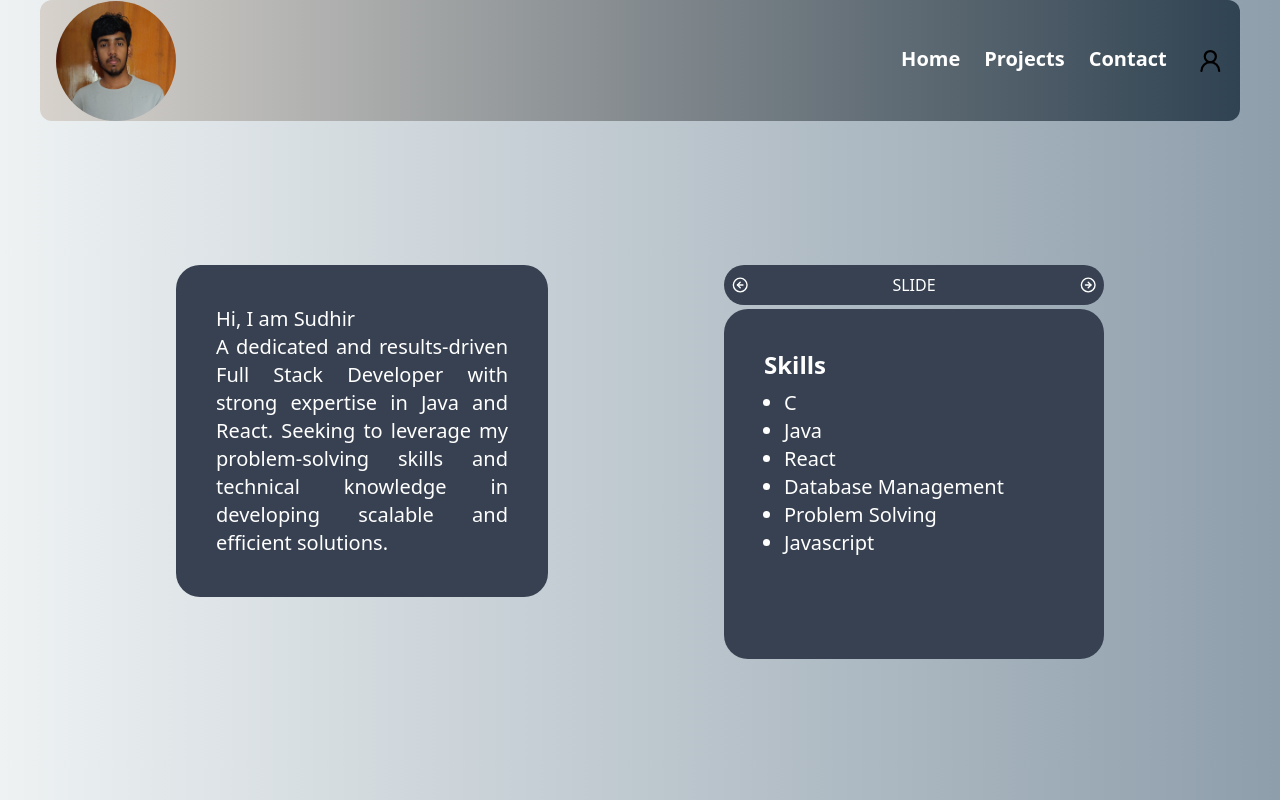
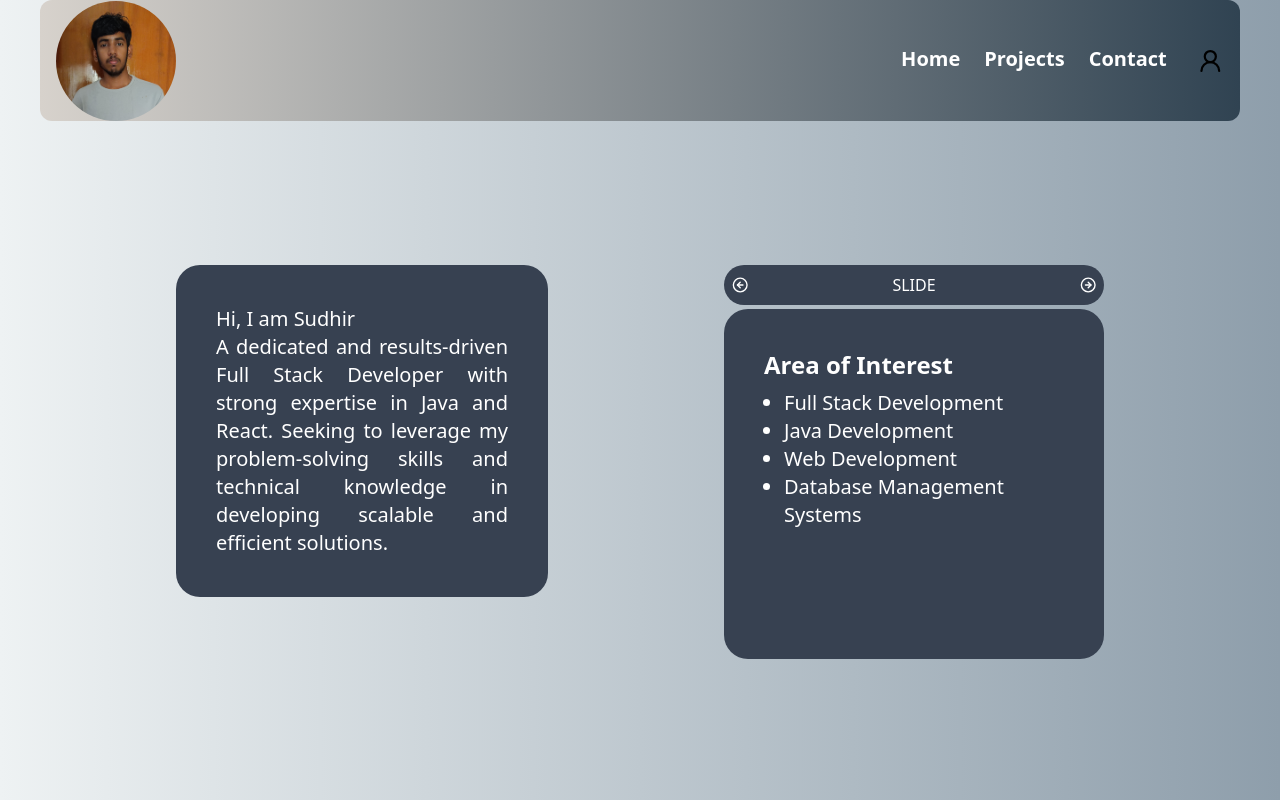
Before and after one commit to Sudhir0302/portfolio, a React (Vite) app: page / in a window 1280 px wide. Shown: the top 800 px of the page. Built offline with nearby package versions, Linux system fonts and the light colour scheme.

Commit message:
Implented array of components for sliding

```diff
--- a/src/assets/Pages/Home.jsx
+++ b/src/assets/Pages/Home.jsx
@@ -4,19 +4,28 @@ import {Ban, CircleArrowLeft, CircleArrowRight } from 'lucide-react';
 import { Interest } from '../components/Interest';
 import Skills from '../components/Skills';
 import Project from '../components/Project';
+import Extra from '../components/Extra';
 
 const Home = () => {
   // const [show, setShow] = useState(true);
-  const [slide,setSlide] = useState(false)
+  const [slide,setSlide] = useState(0)
 
-  const array=[<Interest/>,<Skills/>];
+  const array=[<Interest/>,<Skills/>,<Extra />];
 
   function handleClick() {
     setShow(!show);
   }
 
-  function handleSlide(){
-    setSlide(!slide);
+  function handleSlideRight(){
+    if(slide+1<array.length){
+      setSlide(slide+1);
+    }
+  }
+
+  function handleSlideLeft(){
+    if(slide>0){
+      setSlide(slide-1);
+    }
   }
   const [com,setCom]=useState(null);
   return (
@@ -34,15 +43,16 @@ const Home = () => {
         </div>
         <div>
           <div className="ml-44 w-[380px] h-[40px] bg-gray-700 rounded-3xl text-white p-2 mr-44 mt-0 flex flex-row gap-36">
-            <CircleArrowLeft onClick={handleSlide} className="text-9xl"/>
+            <CircleArrowLeft onClick={handleSlideLeft} className="text-9xl"/>
             <h1>
               SLIDE
             </h1>
-            <CircleArrowRight onClick={handleSlide} className="text-9xl"/>
+            <CircleArrowRight onClick={handleSlideRight} className="text-9xl"/>
           </div>
           <div className="ml-44 w-auto h-[350px] rounded-3xl bg-gray-700 text-white p-10 mr-44 mt-1 flex flex-row text-xl">
-              {slide ===true?
-              <>{array[0]}</> :(<>{array[1]}</>)}
+             <>
+                {slide<array.length ? array[slide] : array[array.length-1]}
+             </>
           </div>
         </div>
       </div>
```
